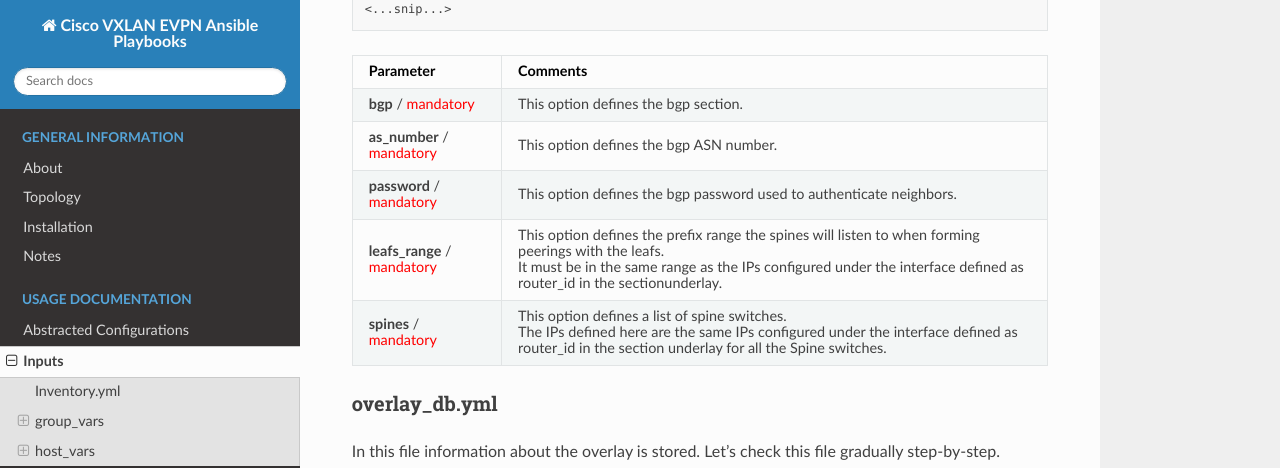
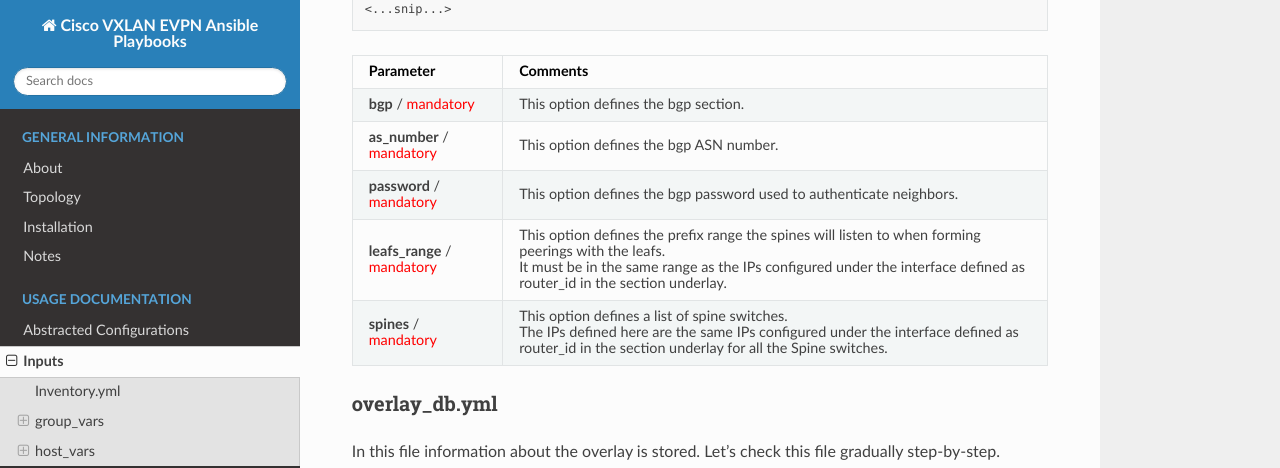
Before and after one commit to anubisg1/cisco-vxlan-evpn-ansible, a Sphinx documentation site: the page built from docs/input.rst, in a window 1280 px wide and 900 px high, scrolled down 3841 px. Shown: the top 468 px of the window. Built offline with Sphinx 7.4.7 and the Read the Docs theme 2.0.0, drawn with Linux system fonts in a browser that asks for light colours.

Commit message:
fixed typo

```diff
--- a/docs/input.rst
+++ b/docs/input.rst
@@ -252,7 +252,7 @@
                                                  forming peerings with the leafs.
 
                                                  It must be in the same range as the IPs configured under the interface
-                                                 defined as router_id in the sectionunderlay.
+                                                 defined as router_id in the section underlay.
 
 **spines** / :red:`mandatory`                    This option defines a list of spine switches.
 
```
